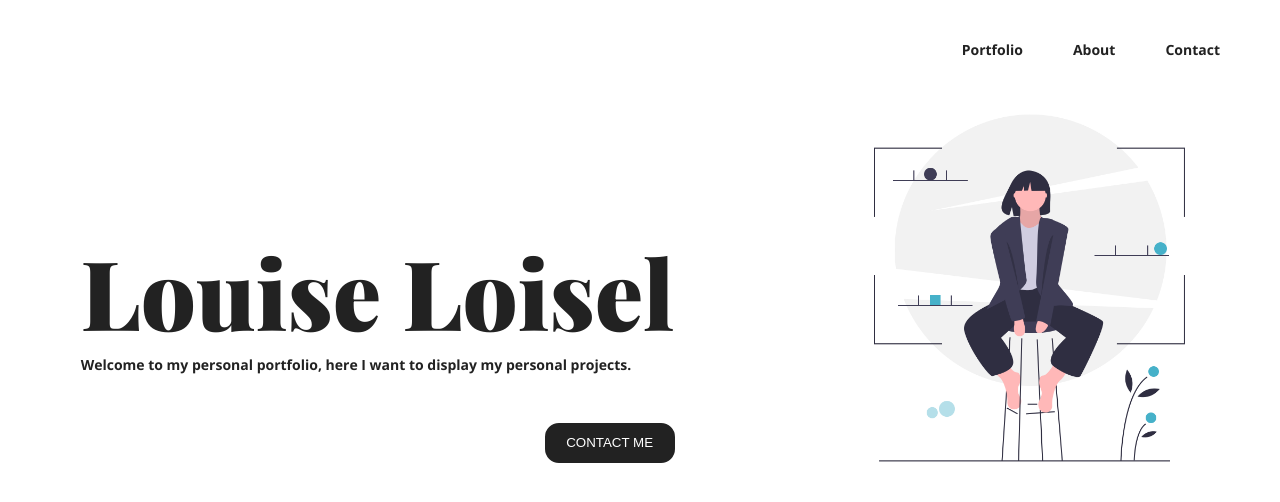
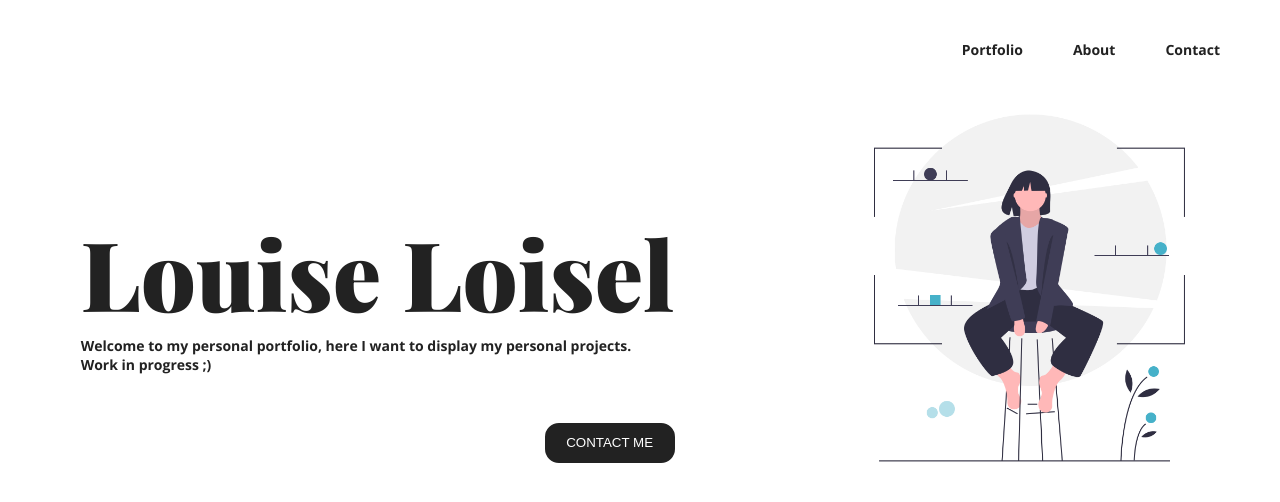
Before and after one commit to louise-loisel/my-portfolio, a React (Create React App) app: page / in a window 1280 px wide. Shown: the top 502 px of the page. Built offline with nearby package versions, Linux system fonts and the light colour scheme.

Commit message:
add work in progress

```diff
--- a/src/components/welcome/Welcome.js
+++ b/src/components/welcome/Welcome.js
@@ -13,7 +13,7 @@ function Welcome() {
             <div className='description'>
                 <h1>Louise Loisel</h1>
                 <p>Welcome to my personal portfolio, here I want to display my
-personal projects.</p>
+personal projects.</p> <p>Work in progress ;)</p>
                 {button && <Button buttonStyle='btn--primary'>CONTACT ME</Button>}
             </div>
         </div>
```
